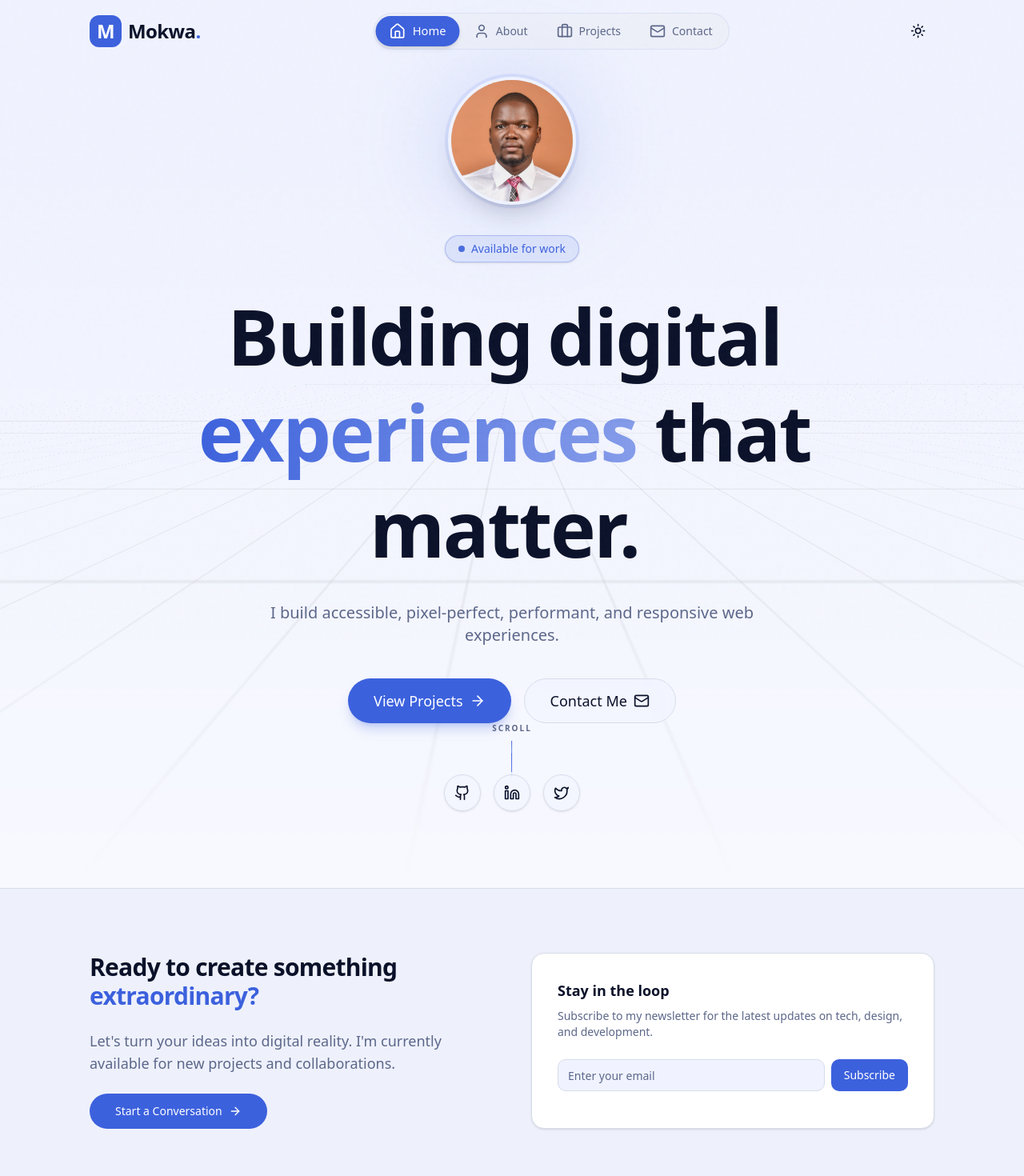
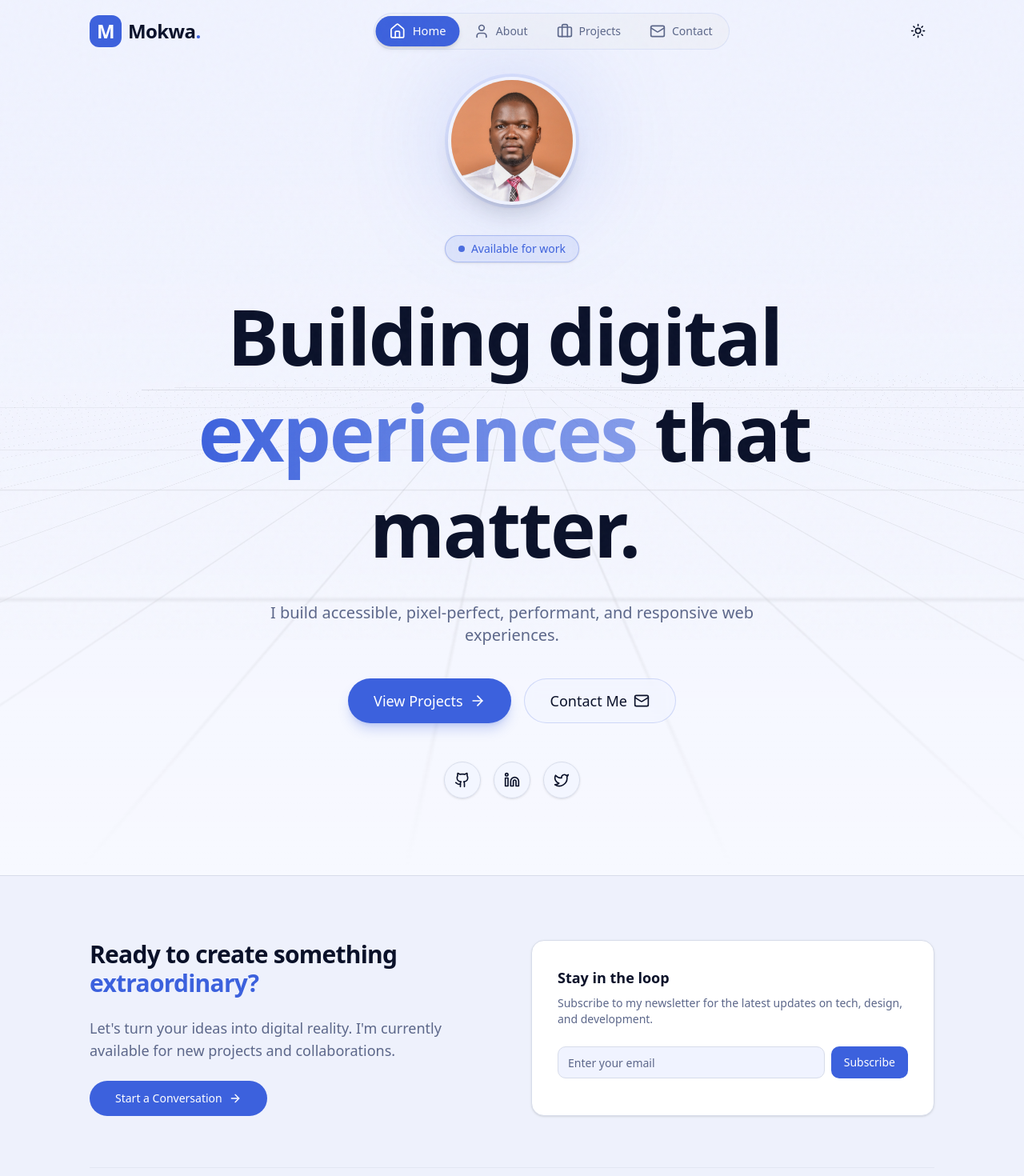
Before and after one commit to mokwathedeveloper/personal-websitedev, a Next.js app: page / in a window 1280 px wide. Shown: the top 1470 px of the page at 80% size. Built offline with nearby package versions, Linux system fonts and the light colour scheme.

Commit message:
fix(ui): remove problematic scroll indicator, fix social icon overflow, and optimize section spacing for a better fit

```diff
--- a/src/app/(sections)/hero.tsx
+++ b/src/app/(sections)/hero.tsx
@@ -116,14 +116,14 @@ export function Hero() {
         </FadeIn>
 
         <FadeIn delay={0.4}>
-          <div className="flex flex-col sm:flex-row gap-4 items-center mb-16">
+          <div className="flex flex-col sm:flex-row gap-4 items-center mb-12">
             <Button size="lg" className="gap-2 h-14 px-8 text-lg shadow-lg shadow-primary/25 hover:shadow-primary/40 transition-shadow rounded-full group" asChild>
               <Link href="/projects">
                 {CONTENT.hero.cta.primary}
                 <ArrowRight className="w-5 h-5 group-hover:translate-x-1 transition-transform" />
               </Link>
             </Button>
-            <Button size="lg" variant="outline" className="gap-2 h-14 px-8 text-lg bg-background/50 backdrop-blur-sm hover:bg-background/80 rounded-full" asChild>
+            <Button size="lg" variant="outline" className="gap-2 h-14 px-8 text-lg bg-background/50 backdrop-blur-sm hover:bg-background/80 rounded-full border-primary/20" asChild>
               <Link href="/contact">
                 {CONTENT.hero.cta.secondary} <Mail className="w-5 h-5" />
               </Link>
@@ -132,25 +132,8 @@ export function Hero() {
         </FadeIn>
 
         <FadeIn delay={0.5}>
-          <SocialLinks />
+          <SocialLinks className="justify-center" />
         </FadeIn>
-
-        {/* Scroll Indicator */}
-        <motion.div
-          initial={{ opacity: 0 }}
-          animate={{ opacity: 1 }}
-          transition={{ delay: 1, duration: 1 }}
-          className="absolute bottom-10 left-1/2 -translate-x-1/2 hidden md:flex flex-col items-center gap-2"
-        >
-          <span className="text-[10px] uppercase tracking-[0.2em] text-muted-foreground font-bold">Scroll</span>
-          <div className="w-[1px] h-12 bg-gradient-to-b from-primary to-transparent relative overflow-hidden">
-            <motion.div
-              animate={{ translateY: ["-100%", "100%"] }}
-              transition={{ repeat: Infinity, duration: 1.5, ease: "linear" }}
-              className="absolute top-0 left-0 w-full h-1/2 bg-primary shadow-[0_0_8px_rgba(var(--primary),0.5)]"
-            />
-          </div>
-        </motion.div>
       </div>
     </Section>
   )
--- a/src/components/social-links.tsx
+++ b/src/components/social-links.tsx
@@ -33,8 +33,8 @@ export function SocialLinks({ className, iconClassName }: SocialLinksProps) {
   ]
 
   return (
-    <TooltipProvider>
-      <div className={cn("flex gap-4 items-center", className)}>
+    <TooltipProvider delayDuration={0}>
+      <div className={cn("flex gap-4 items-center flex-wrap justify-center", className)}>
         {socials.map((social) => (
           <Tooltip key={social.name}>
             <TooltipTrigger asChild>
--- a/src/components/ui/section.tsx
+++ b/src/components/ui/section.tsx
@@ -12,14 +12,14 @@ export function Section({ children, id, className, container = true, fullHeight
     <section
       id={id}
       className={cn(
-        "relative overflow-hidden",
+        "relative",
         fullHeight ? "min-h-screen flex items-center" : "py-16 md:py-24",
         className
       )}
       {...props}
     >
       {container ? (
-        <div className="container relative z-10">
+        <div className="container relative z-10 py-12">
           {children}
         </div>
       ) : (
```
